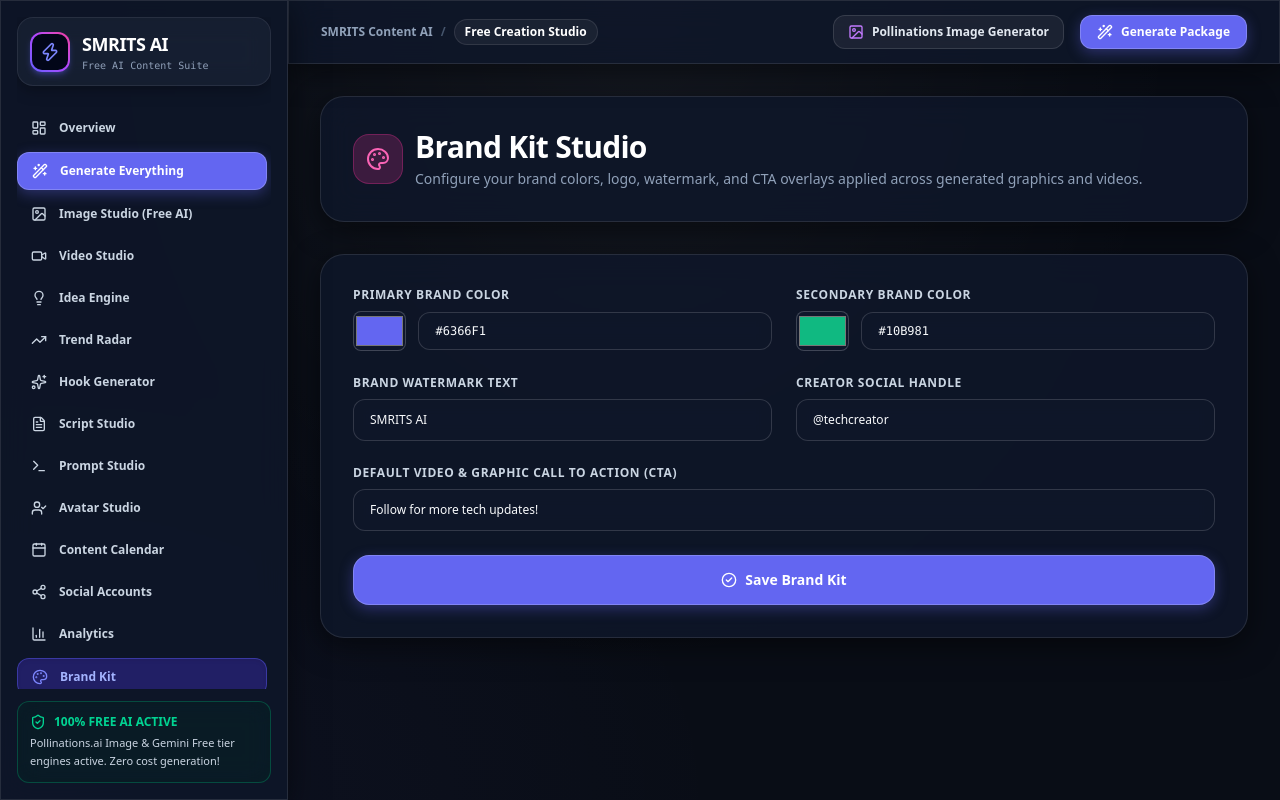
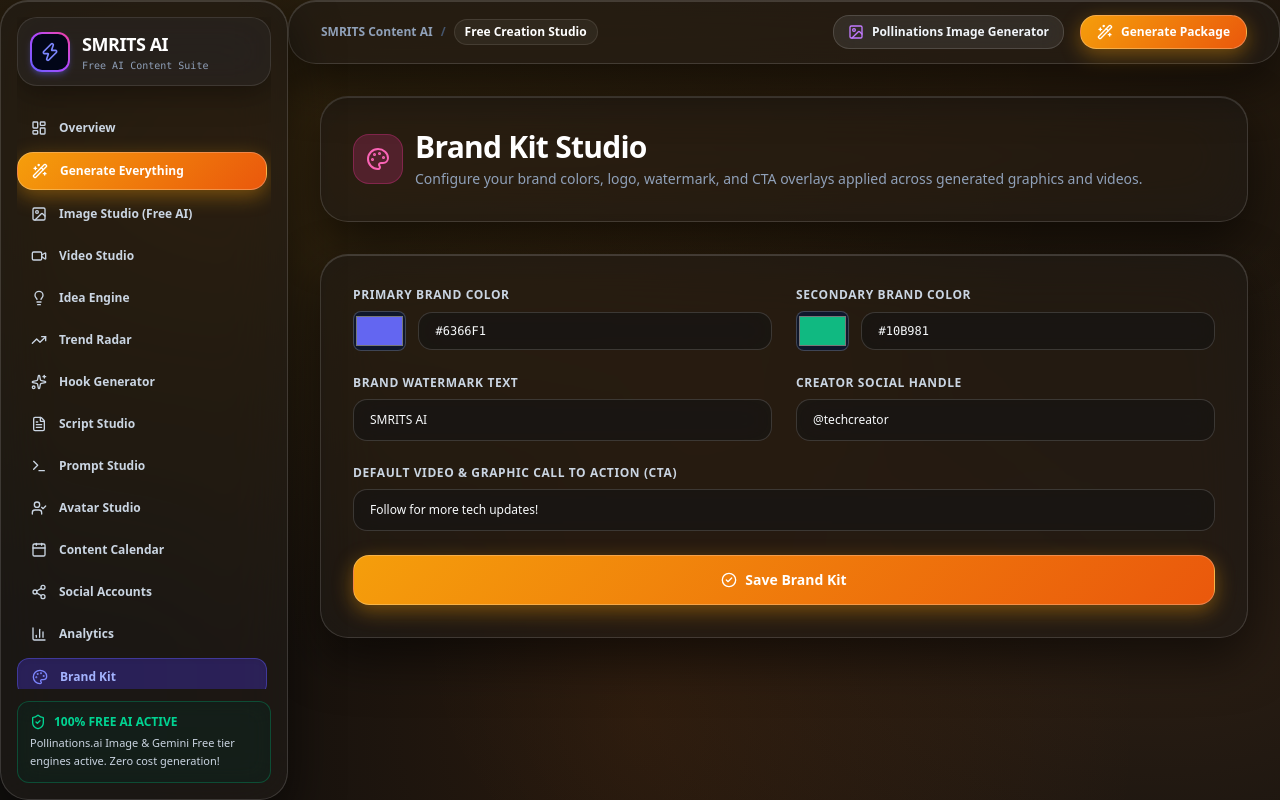
Before and after one commit to smritssoftwareservice/content-ai-, a Next.js app: page /brand in a window 1280 px wide. Built offline with nearby package versions, Linux system fonts and the light colour scheme.

Commit message:
Apply Apple Vision OS spatial frosted glass UI theme matching reference screenshot

```diff
--- a/app/globals.css
+++ b/app/globals.css
@@ -2,99 +2,111 @@
 
 @layer base {
   :root {
-    --background: #090d16;
+    --background: #141210;
     --foreground: #f8fafc;
   }
 
   body {
-    /* Ultra-Clean Modern SaaS Dark Theme (Vercel/Linear Style) - Deep Neutral Slate with Crisp High Contrast */
-    background-color: #090d16;
+    /* Apple Vision OS Spatial Glassmorphism - Warm Atmospheric Dark Wood/Amber Ambient Backdrop */
+    background-color: #12100e;
     background-image:
-      radial-gradient(at 50% 0%, rgba(255, 255, 255, 0.05) 0px, transparent 60%),
-      radial-gradient(at 0% 100%, rgba(99, 102, 241, 0.06) 0px, transparent 40%);
+      radial-gradient(at 20% 20%, rgba(245, 158, 11, 0.15) 0px, transparent 55%),
+      radial-gradient(at 80% 10%, rgba(217, 119, 6, 0.12) 0px, transparent 50%),
+      radial-gradient(at 50% 90%, rgba(180, 83, 9, 0.14) 0px, transparent 55%),
+      radial-gradient(at 90% 80%, rgba(251, 146, 60, 0.10) 0px, transparent 45%);
     background-attachment: fixed;
     color: #f8fafc;
     min-height: 100vh;
-    font-family: var(--font-sans), system-ui, -apple-system, BlinkMacSystemFont, 'Segoe UI', Roboto, Oxygen, Ubuntu, Cantarell, sans-serif;
+    font-family: var(--font-sans), system-ui, -apple-system, BlinkMacSystemFont, 'SF Pro Display', Roboto, sans-serif;
     overflow-x: hidden;
   }
 }
 
-/* Professional SaaS Clean Design System */
+/* Apple Vision OS Frosted Translucent Glass Panels */
 .glass-panel {
-  background: rgba(15, 23, 42, 0.85);
-  backdrop-filter: blur(16px);
-  -webkit-backdrop-filter: blur(16px);
-  border: 1px solid rgba(255, 255, 255, 0.10);
-  box-shadow: 0 8px 30px rgba(0, 0, 0, 0.5);
+  background: rgba(32, 28, 26, 0.65);
+  backdrop-filter: blur(28px) saturate(190%);
+  -webkit-backdrop-filter: blur(28px) saturate(190%);
+  border: 1px solid rgba(255, 255, 255, 0.14);
+  box-shadow: 0 20px 50px rgba(0, 0, 0, 0.55), inset 0 1px 0 rgba(255, 255, 255, 0.15);
+  border-radius: 1.75rem;
 }
 
+/* Frosted Inner Floating Card */
 .glass-card {
-  background: rgba(30, 41, 59, 0.50);
-  backdrop-filter: blur(12px);
-  -webkit-backdrop-filter: blur(12px);
-  border: 1px solid rgba(255, 255, 255, 0.08);
-  box-shadow: 0 4px 16px rgba(0, 0, 0, 0.3);
-  transition: all 0.2s ease;
+  background: rgba(45, 39, 36, 0.55);
+  backdrop-filter: blur(20px);
+  -webkit-backdrop-filter: blur(20px);
+  border: 1px solid rgba(255, 255, 255, 0.10);
+  box-shadow: 0 8px 30px rgba(0, 0, 0, 0.35);
+  border-radius: 1.25rem;
+  transition: all 0.25s cubic-bezier(0.4, 0, 0.2, 1);
 }
 
 .glass-card:hover {
-  background: rgba(30, 41, 59, 0.75);
-  border-color: rgba(255, 255, 255, 0.22);
-  transform: translateY(-1px);
-  box-shadow: 0 8px 24px rgba(0, 0, 0, 0.4);
+  background: rgba(55, 48, 44, 0.75);
+  border-color: rgba(245, 158, 11, 0.45);
+  transform: translateY(-2px);
+  box-shadow: 0 12px 36px rgba(245, 158, 11, 0.25);
 }
 
+/* Glass Inputs */
 .glass-input {
-  background: rgba(15, 23, 42, 0.8);
-  backdrop-filter: blur(8px);
+  background: rgba(24, 20, 18, 0.70);
+  backdrop-filter: blur(14px);
   border: 1px solid rgba(255, 255, 255, 0.15);
   color: #f8fafc;
+  border-radius: 0.875rem;
   transition: all 0.2s ease;
 }
 
 .glass-input:focus {
   outline: none;
-  border-color: #6366f1;
-  box-shadow: 0 0 0 3px rgba(99, 102, 241, 0.25);
-  background: rgba(15, 23, 42, 0.95);
+  border-color: #f59e0b;
+  box-shadow: 0 0 0 3px rgba(245, 158, 11, 0.3);
+  background: rgba(24, 20, 18, 0.90);
 }
 
+/* Warm Orange/Amber Vision OS Primary Pill Buttons */
 .glass-button-primary {
-  background: #6366f1;
-  border: 1px solid rgba(255, 255, 255, 0.2);
+  background: linear-gradient(135deg, #f59e0b 0%, #ea580c 100%);
+  border: 1px solid rgba(255, 255, 255, 0.25);
   color: #ffffff;
-  box-shadow: 0 4px 14px rgba(99, 102, 241, 0.35);
-  transition: all 0.2s ease;
+  border-radius: 1rem;
+  box-shadow: 0 6px 20px rgba(245, 158, 11, 0.4);
+  transition: all 0.25s ease;
 }
 
 .glass-button-primary:hover {
-  background: #4f46e5;
-  box-shadow: 0 6px 20px rgba(99, 102, 241, 0.5);
+  background: linear-gradient(135deg, #d97706 0%, #c2410c 100%);
+  box-shadow: 0 8px 28px rgba(234, 88, 12, 0.55);
   transform: translateY(-1px);
 }
 
+/* Frosted Secondary Pill Buttons */
 .glass-button-secondary {
-  background: rgba(255, 255, 255, 0.06);
-  border: 1px solid rgba(255, 255, 255, 0.12);
-  color: #e2e8f0;
+  background: rgba(255, 255, 255, 0.08);
+  backdrop-filter: blur(12px);
+  border: 1px solid rgba(255, 255, 255, 0.14);
+  color: #f1f5f9;
+  border-radius: 1rem;
   transition: all 0.2s ease;
 }
 
 .glass-button-secondary:hover {
-  background: rgba(255, 255, 255, 0.12);
-  border-color: rgba(255, 255, 255, 0.25);
+  background: rgba(255, 255, 255, 0.18);
+  border-color: rgba(255, 255, 255, 0.3);
   color: #ffffff;
 }
 
 .gradient-text {
-  background: linear-gradient(135deg, #ffffff 0%, #cbd5e1 100%);
+  background: linear-gradient(135deg, #fbbf24 0%, #f97316 50%, #ef4444 100%);
   -webkit-background-clip: text;
   -webkit-text-fill-color: transparent;
 }
 
 .gradient-text-emerald {
-  background: linear-gradient(135deg, #34d399 0%, #10b981 100%);
+  background: linear-gradient(135deg, #34d399 0%, #fbbf24 100%);
   -webkit-background-clip: text;
   -webkit-text-fill-color: transparent;
 }
@@ -106,14 +118,14 @@
 }
 
 ::-webkit-scrollbar-track {
-  background: rgba(15, 23, 42, 0.8);
+  background: rgba(20, 16, 14, 0.6);
 }
 
 ::-webkit-scrollbar-thumb {
-  background: rgba(255, 255, 255, 0.16);
+  background: rgba(255, 255, 255, 0.2);
   border-radius: 9999px;
 }
 
 ::-webkit-scrollbar-thumb:hover {
-  background: rgba(255, 255, 255, 0.35);
+  background: rgba(245, 158, 11, 0.6);
 }
```
